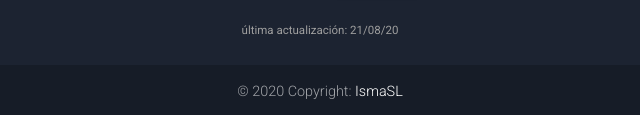
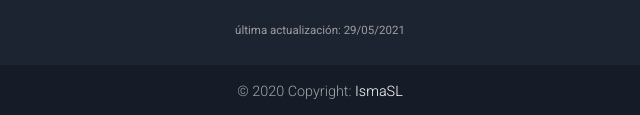
Before and after one commit to IsmaSL/CV-Online, a plain HTML site: page index.html in a window 1280 px wide. Shown: the part 4412-4527 px from the top of the page, 320-960 px from the left. Drawn offline with nearby package versions, Linux system fonts and the light colour scheme.

Commit message:
Update index.html

```diff
--- a/index.html
+++ b/index.html
@@ -737,7 +737,7 @@
                 </li>
                 <br><br>
                 <li class="list-inline-item">
-                    <small class="grey-text">última actualización: 21/08/20</small>
+                    <small class="grey-text">última actualización: 29/05/2021</small>
                 </li>
             </ul>
             <!-- Call to action -->
```
